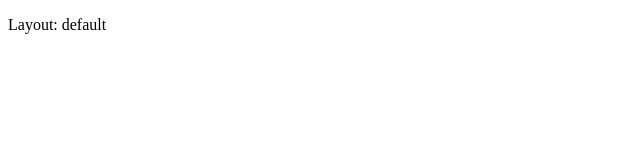
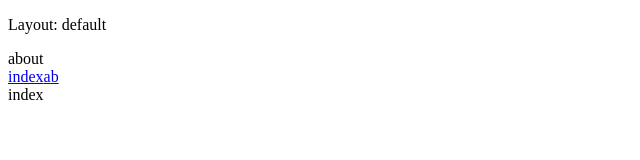
Before and after one commit to mila1412/Nuxt3, a Nuxt app: page /router in a window 1280 px wide. Before the commit this address had no page. Shown: the top 160 px of the page, without its empty margins (0-640 px from the left). Built offline with nearby package versions, Linux system fonts and the light colour scheme.

Commit message:
嵌套式路由

```diff
--- /dev/null
+++ b/pages/router.vue
@@ -0,0 +1,21 @@
+<script setup>
+const route = useRoute();
+const router = useRouter();
+
+onMounted(() => {
+  console.log(route);
+  console.log(router);
+});
+</script>
+
+<template>
+  <div>about</div>
+  <NuxtLink to="/router">index</NuxtLink>
+  <NuxtLink to="/router/a">a</NuxtLink>
+  <NuxtLink to="/router/b">b</NuxtLink>
+  <main>
+    <NuxtPage />
+  </main>
+</template>
+
+<style lang="scss" scoped></style>
--- /dev/null
+++ b/pages/router/a.vue
@@ -0,0 +1,7 @@
+<script setup></script>
+
+<template>
+  <div>a</div>
+</template>
+
+<style scoped></style>
--- /dev/null
+++ b/pages/router/b.vue
@@ -0,0 +1,7 @@
+<script setup></script>
+
+<template>
+  <div>b</div>
+</template>
+
+<style scoped></style>
--- /dev/null
+++ b/pages/router/index.vue
@@ -0,0 +1,7 @@
+<script setup></script>
+
+<template>
+  <div>index</div>
+</template>
+
+<style scoped></style>
```
